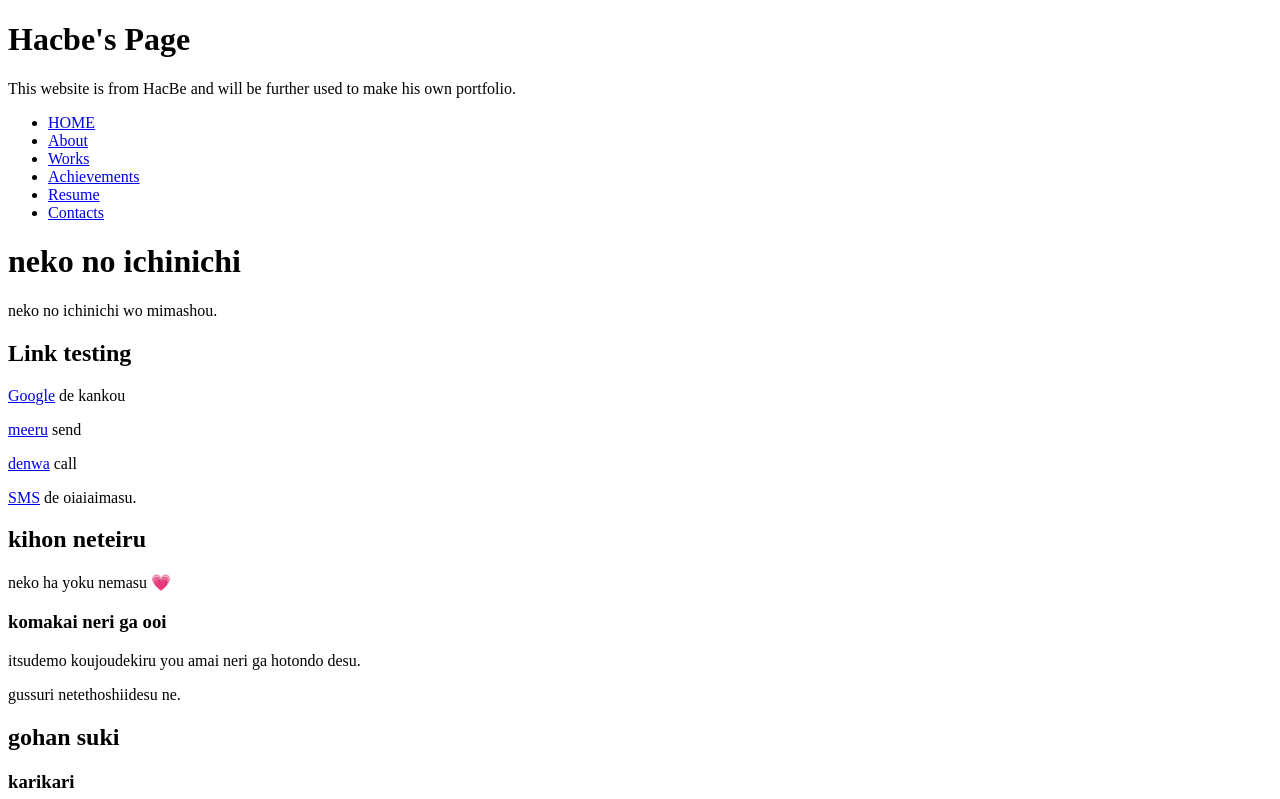
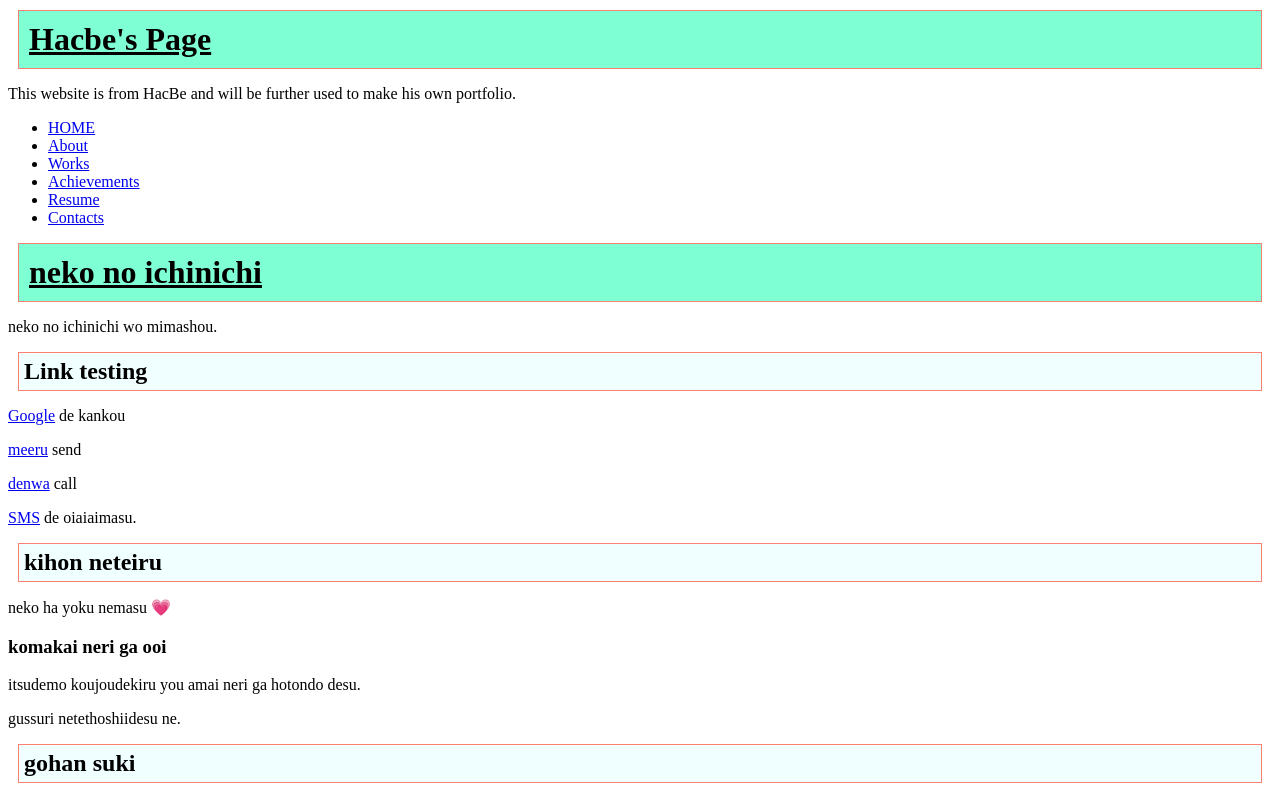
Before and after one commit to bachZSN/portfolio-website, a plain HTML site: page index.html in a window 1280 px wide. Shown: the top 799 px of the page. Drawn offline with Linux system fonts and the light colour scheme.

Commit message:
h1 h2 css

```diff
--- a/index.html
+++ b/index.html
@@ -29,6 +29,7 @@
                 </ul>
             </nav>
         </header>
+        <main>
             <h1>neko no ichinichi</h1>
             <p>neko no ichinichi wo mimashou.</p>
             <h2>Link testing</h2>
@@ -87,5 +88,17 @@
             <h2>Form testing</h2>
             <p>Fill out your <a href="links/form.html">Form</a>.</p>
 
+        </main>
+        <footer>
+            <div class="socials">
+                <h2>Socials</h2>
+                <ul>
+                    <li><a href="https://youtube.com/Hacbe" target="_blank"><img src="../icon/youtube.png" alt="https://youtube.com/Hacbe" width="32px" height="32px"></a></li>
+                    <li><a href="mailto:bachnguyen1998@gmail.com" target="_blank"><img src="../icon/mail.png" alt="bachnguyen1998@gmail.com" width="32px" height="32px"></a>bachnguyen1998@gmail.com</li>
+                    <li><a href="https://github.com/bachZSN" target="_blank"><img src="../icon/github.png" alt="https://github.com/bachZSN" width="32px" height="32px"></a></li>
+                </ul>
+            </div>
+        </footer>
+
     </body>
 </html>
--- a/style/style.css
+++ b/style/style.css
@@ -0,0 +1,14 @@
+h1 {
+    background-color: aquamarine;
+    border: 1px solid salmon;
+    padding: 10px;
+    text-decoration: underline;
+    margin: 10px;
+}
+
+h2 {
+    background-color: azure;
+    border: 1px solid salmon;
+    padding: 5px;
+    margin: 10px;
+}
```
Lines whose indentation alone changed are shown as unchanged.
